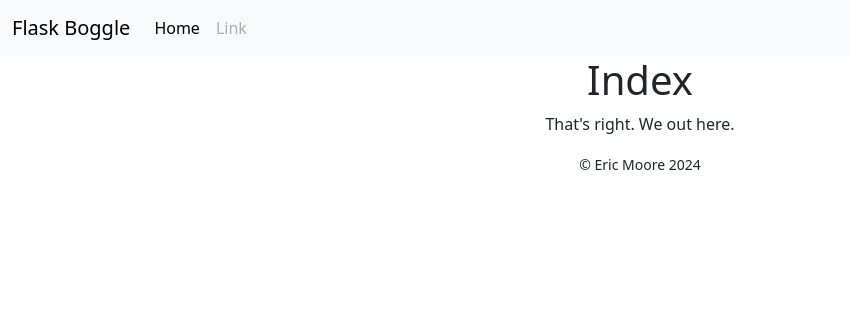
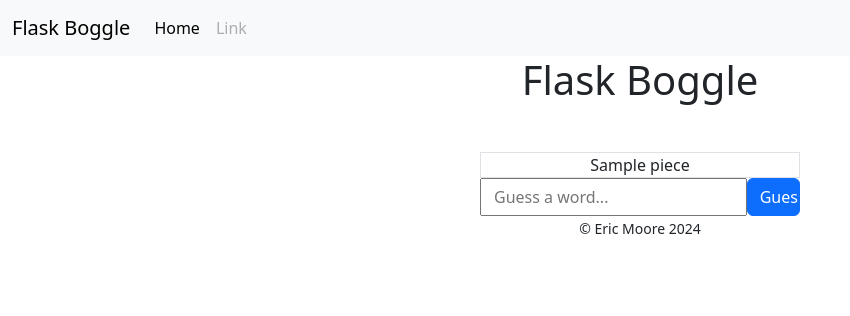
Before and after one commit to ericmoore0709/flask_boggle, a Flask app: template templates/index.html in a window 1280 px wide. Shown: the top 316 px of the page, without its empty margins (0-850 px from the left). Run offline with Flask 3, Linux system fonts and the light colour scheme; the template is opened without the code that fills it: most values are stand-ins (such as "Sample title", 1, 10 or a date in 2020); parts of the project's set-up code (start-up, migrations or seed data) failed here and were passed over.

Commit message:
Displayed boggle board and added guess form

```diff
--- a/app.py
+++ b/app.py
@@ -1,9 +1,16 @@
 from boggle import Boggle
-from flask import Flask, request, render_template, redirect
+from flask import Flask, request, render_template, redirect, session
+from uuid import uuid4
 
 boggle_game = Boggle()
 app = Flask(__name__)
 
+# session key
+app.secret_key = str(uuid4())
+
+
 @app.get('/')
 def index():
-    return render_template('index.html')
+    board = session.get('board', default=boggle_game.make_board())
+    session['board'] = board
+    return render_template('index.html', board=board)
--- a/templates/index.html
+++ b/templates/index.html
@@ -1,5 +1,21 @@
 {% extends 'layout/base.html' %}
 {% block content %}
-<h1>Index</h1>
-<p>That's right. We out here.</p>
+{% if board %}
+<h1>Flask Boggle</h1>
+<div class="container w-25 mt-5">
+    {% for row in board %}
+    <div class="row">
+        {% for piece in row %}
+        <div class="col border">
+            <span>{{piece}}</span>
+        </div>
+        {% endfor %}
+    </div>
+    {% endfor %}
+</div>
+<form class="form w-25 m-auto row" action="/guess" method="post">
+    <input class="form-control-input col-10" name="guess" placeholder="Guess a word..." />
+    <input type="submit" class="col-2 btn btn-primary" value="Guess" />
+</form>
+{% endif %}
 {% endblock %}
```
